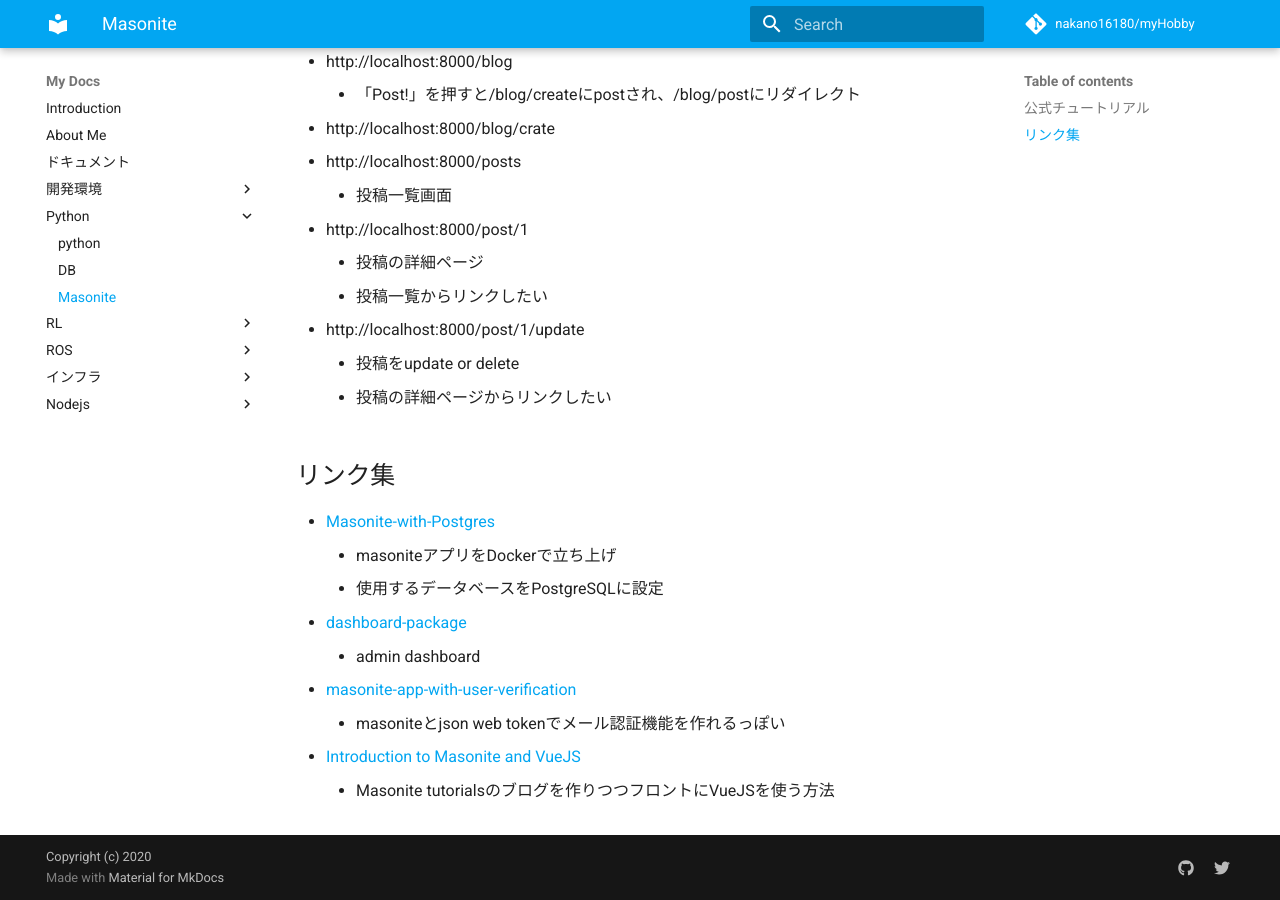
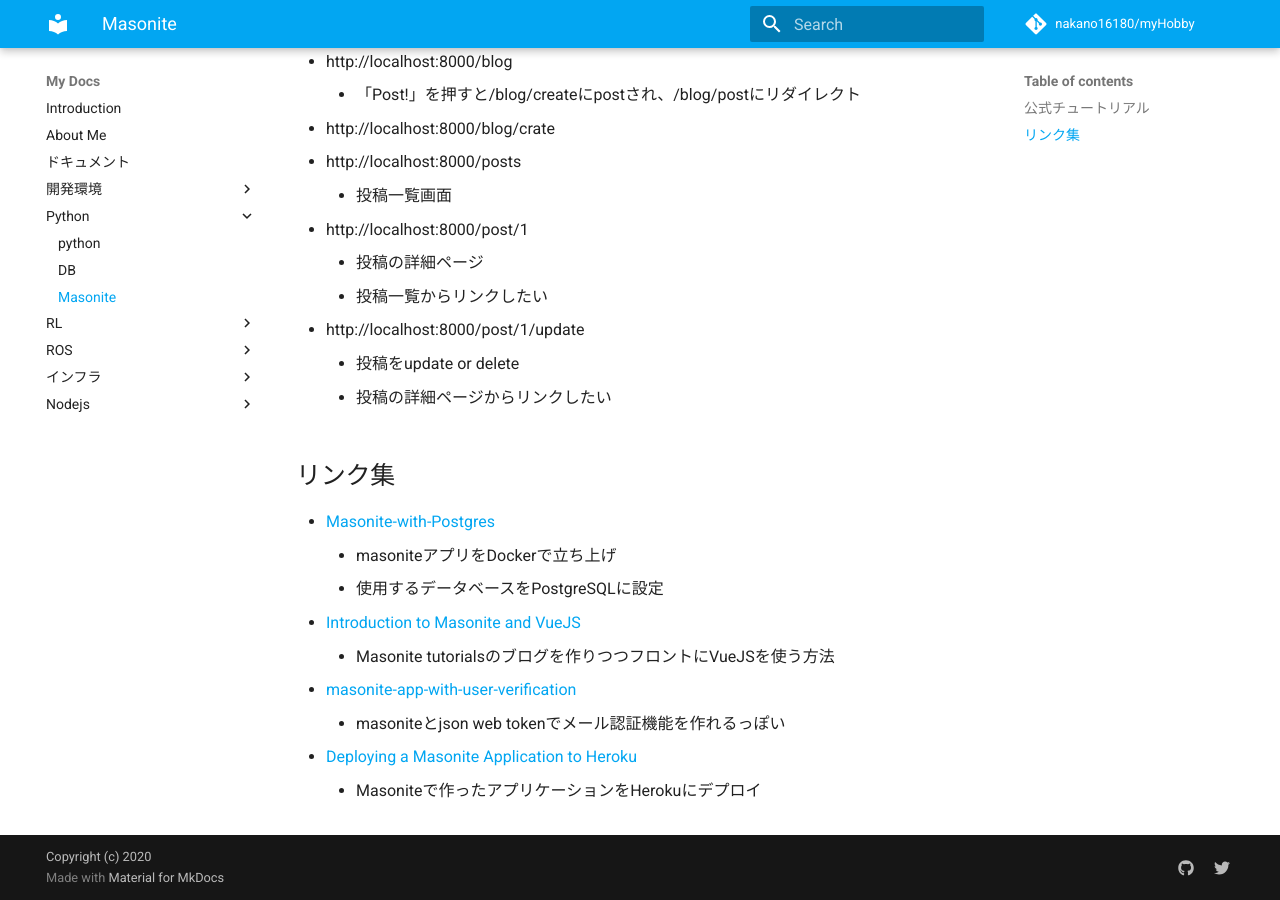
Before and after one commit to nakano16180/myHobby, an MkDocs documentation site: the page built from docs/Python/masonite.md, in a window 1280 px wide and 900 px high, scrolled down 672 px. Built offline with MkDocs 1.6.1 and Material for MkDocs 9.7.7, drawn with Linux system fonts in a browser that asks for light colours; comment, search, counter and statistics services are not loaded.

Commit message:
update masonite

```diff
--- a/docs/Python/masonite.md
+++ b/docs/Python/masonite.md
@@ -38,9 +38,9 @@
   - [Masonite-with-Postgres](https://testdriven.io/blog/dockerizing-masonite-with-postgres-gunicorn-and-nginx/#.XlJ_GULrcz8.twitter)
     - masoniteアプリをDockerで立ち上げ
     - 使用するデータベースをPostgreSQLに設定
-  - [dashboard-package](https://laptrinhx.com/masonite-python-framework-new-dashboard-package-3884653043/)
-    - admin dashboard
+  - [Introduction to Masonite and VueJS](https://medium.com/swlh/introduction-to-masonite-and-vuejs-e8538064a054)
+    - Masonite tutorialsのブログを作りつつフロントにVueJSを使う方法
   - [masonite-app-with-user-verification](https://github.com/nioperas06/masonite-app-with-user-verification)
     - masoniteとjson web tokenでメール認証機能を作れるっぽい
-  - [Introduction to Masonite and VueJS](https://medium.com/swlh/introduction-to-masonite-and-vuejs-e8538064a054)
-    - Masonite tutorialsのブログを作りつつフロントにVueJSを使う方法
+  - [Deploying a Masonite Application to Heroku](https://dev.to/masonite/deploying-a-masonite-application-to-heroku-45jp)
+    - Masoniteで作ったアプリケーションをHerokuにデプロイ
```
